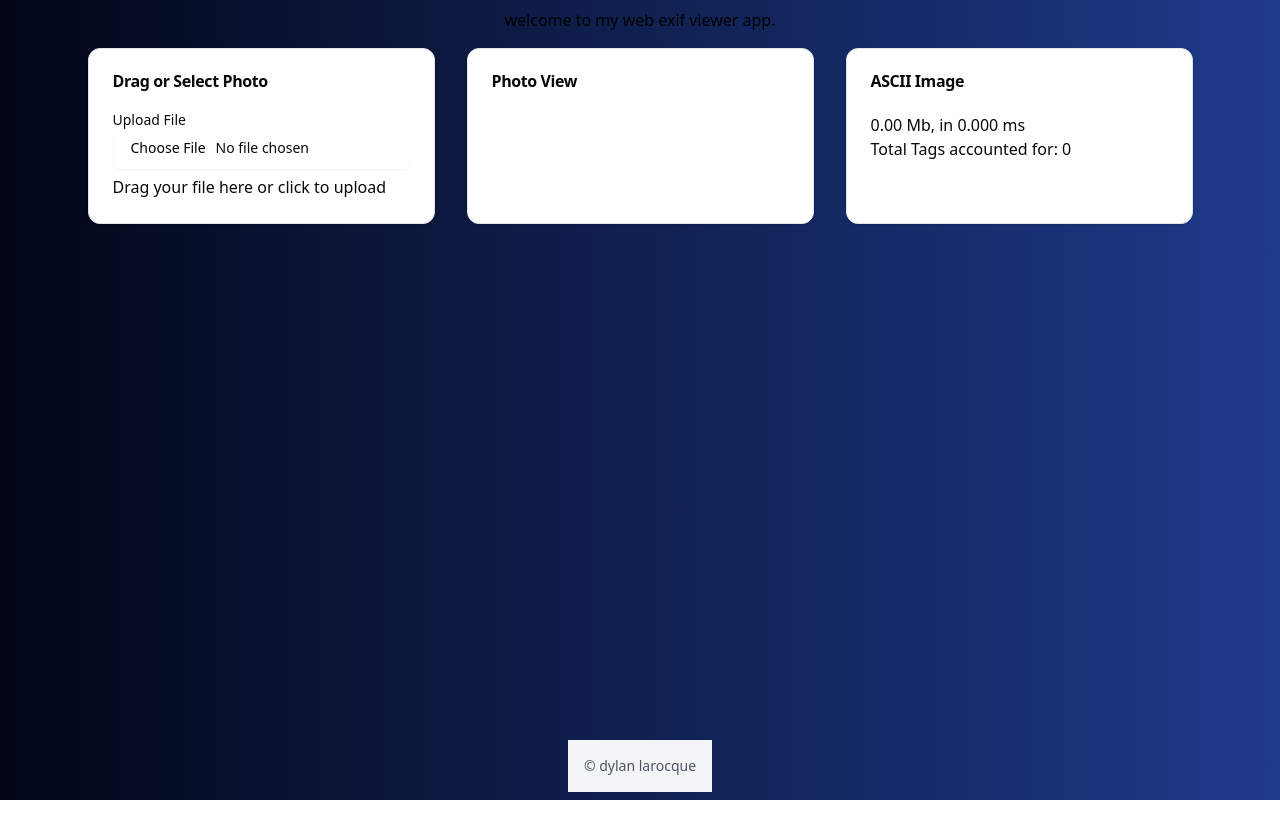
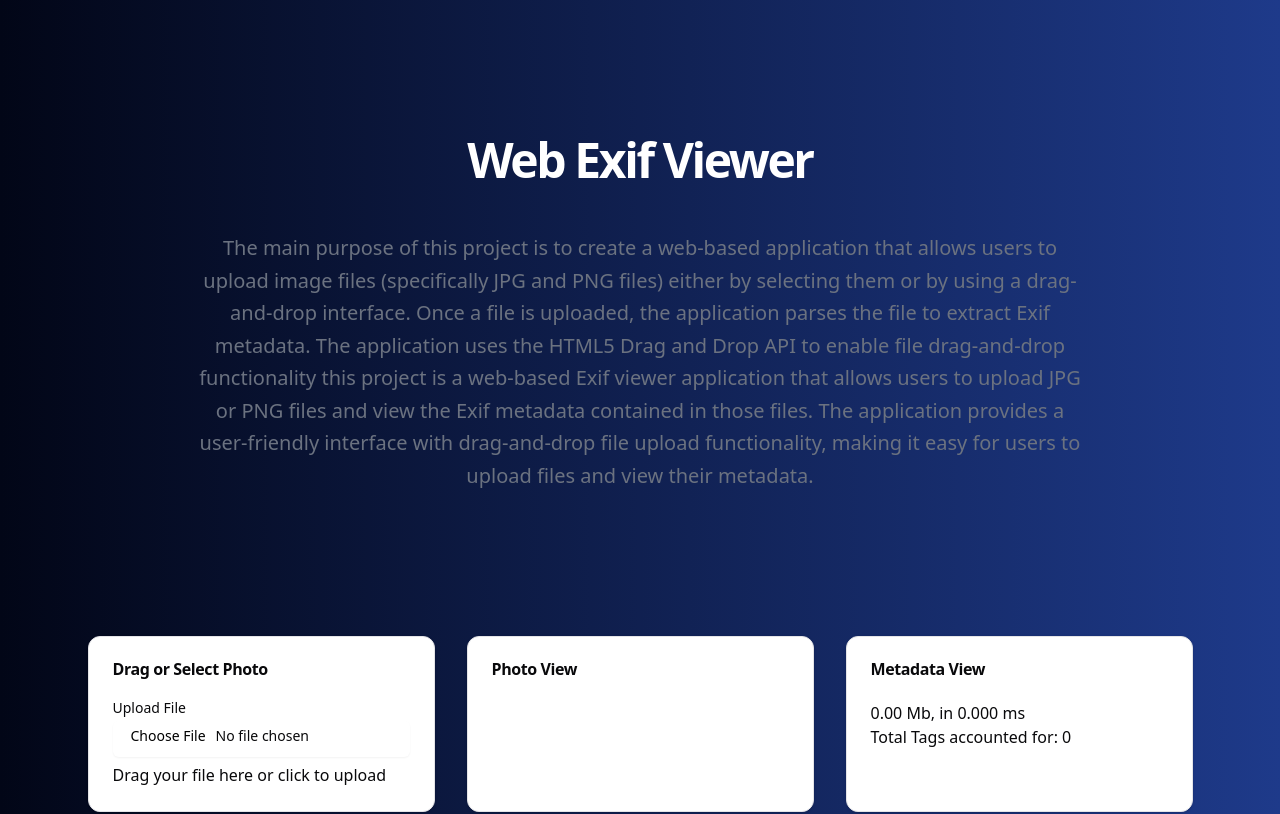
Before and after one commit to larocquedylan/web-exif-parsing, a React (Vite) app: page / in a window 1280 px wide. Shown: the top 814 px of the page. Built offline with nearby package versions, Linux system fonts and the light colour scheme.

Commit message:
refactor some ui

```diff
--- a/src/App.tsx
+++ b/src/App.tsx
@@ -13,11 +13,26 @@ function App() {
     setSelectedFile(file);
   };
 
-
   return (
     <>
       <div className='w-full min-h-screen flex flex-col items-center justify-center bg-gradient-to-r from-slate-950 to-blue-900 p-2'>
-      <p> welcome to my web exif viewer app. </p>
+        <section className='w-full py-12 md:py-24 lg:py-32'>
+          <div className='container space-y-12 px-4 md:px-6'>
+            <h2 className='text-3xl font-bold tracking-tighter sm:text-5xl text-center text-white'>
+              Web Exif Viewer
+            </h2>
+            <p className='max-w-[900px] text-gray-500 md:text-xl/relaxed lg:text-base/relaxed xl:text-xl/relaxed dark:text-gray-400 text-center mx-auto'>
+              The main purpose of this project is to create a web-based application that allows users to upload
+              image files (specifically JPG and PNG files) either by selecting them or by using a drag-and-drop
+              interface. Once a file is uploaded, the application parses the file to extract Exif metadata. The
+              application uses the HTML5 Drag and Drop API to enable file drag-and-drop functionality  this project is a
+              web-based Exif viewer application that allows users to upload JPG or PNG files and view the Exif
+              metadata contained in those files. The application provides a user-friendly interface with
+              drag-and-drop file upload functionality, making it easy for users to upload files and view their
+              metadata.
+            </p>
+          </div>
+        </section>
         <main className="flex-grow p-4">
         <div className="grid gap-8 md:grid-cols-2 lg:grid-cols-3">
           <Card>
@@ -25,7 +40,7 @@ function App() {
               <CardTitle>Drag or Select Photo</CardTitle>
             </CardHeader>
             <CardContent className="flex flex-col space-y-4">
-              <div className="w-full">
+              <div className="w-full flex">
               <FileInput onFileSelected={handleFileSelected} file={selectedFile}/>
               </div>
             </CardContent>
@@ -40,23 +55,20 @@ function App() {
           </Card>
           <Card>
             <CardHeader>
-              {/* <CardTitle>Metadata View</CardTitle> */}
-              <CardTitle>ASCII Image</CardTitle>
+              <CardTitle>Metadata View</CardTitle>
+              {/* <CardTitle>ASCII Image</CardTitle> */}
             </CardHeader>
             <CardContent>
-              {/* <pre>
-                {`{`}
-                <code className="text-sm text-gray-800">"id": 1, "name": "John Doe", "email": "john@doe.com"</code>
-                {`}`}
-              </pre> */}
               {/* <AsciiImage file={selectedFile} width={556} height={755}  /> */}
               <ExifViewer file={selectedFile} parseOptions={parsingOptions} />
             </CardContent>
           </Card>
         </div>
       </main>
-      <footer className="flex items-center justify-center p-4 bg-gray-100">
-        <span className="text-sm text-gray-600">© dylan larocque</span>
+      <section className='w-full py-12 md:py-24 lg:py-32'>
+      </section>
+      <footer className="flex items-center justify-center p-4">
+        <span className="text-sm text-gray-600">dylan larocque</span>
       </footer>
     </div>
     </>
```
